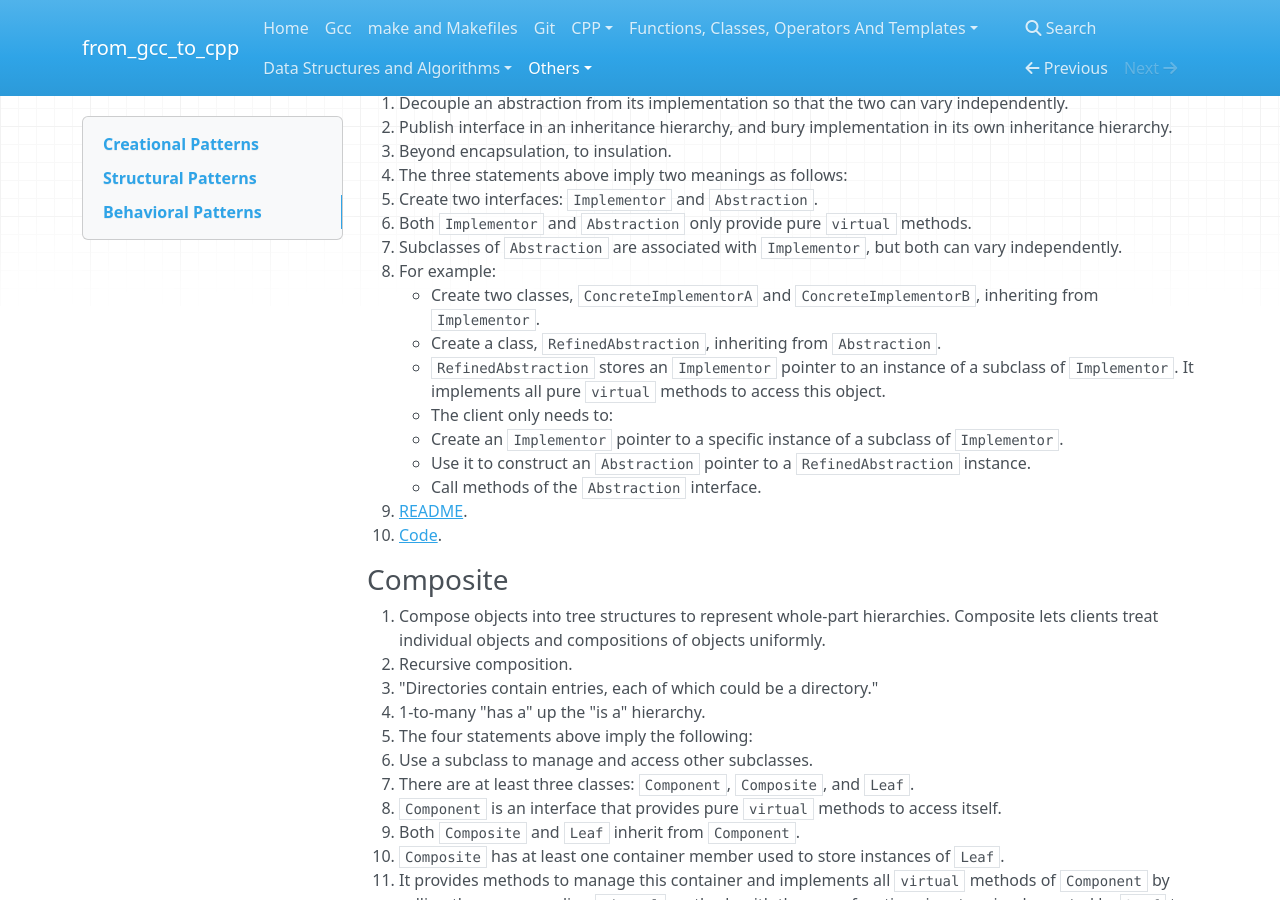
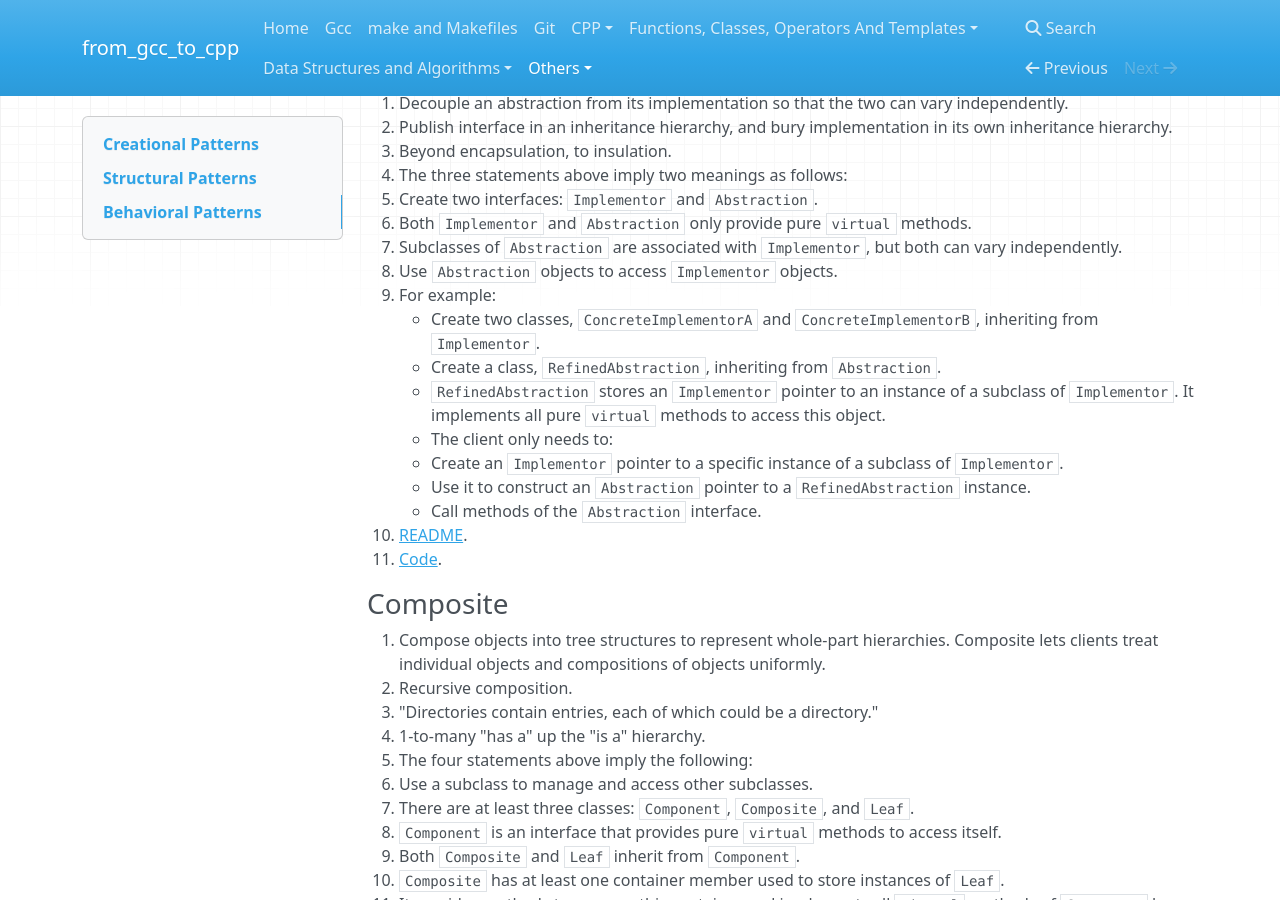
Before and after one commit to 0BananaBig0/from_gcc_to_cpp, an MkDocs documentation site: the page built from docs/DesignPatterns.md, in a window 1280 px wide and 900 px high, scrolled down 3742 px. Built offline with MkDocs 1.6.1, drawn with Linux system fonts in a browser that asks for light colours; nearby versions of some CDN libraries.

Commit message:
supplement and correct the content on Bridge design pattern

```diff
--- a/docs/DesignPatterns.md
+++ b/docs/DesignPatterns.md
@@ -175,6 +175,7 @@
    - Create two interfaces: `Implementor` and `Abstraction`.
    - Both `Implementor` and `Abstraction` only provide pure `virtual` methods.
    - Subclasses of `Abstraction` are associated with `Implementor`, but both can vary independently.
+   - Use `Abstraction` objects to access `Implementor` objects.
    - For example:
      - Create two classes, `ConcreteImplementorA` and `ConcreteImplementorB`, inheriting from
        `Implementor`.
```
